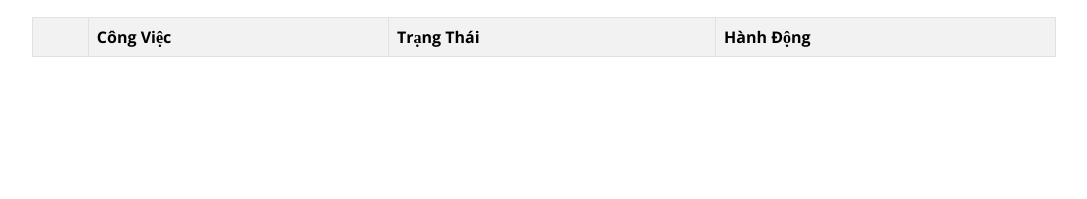
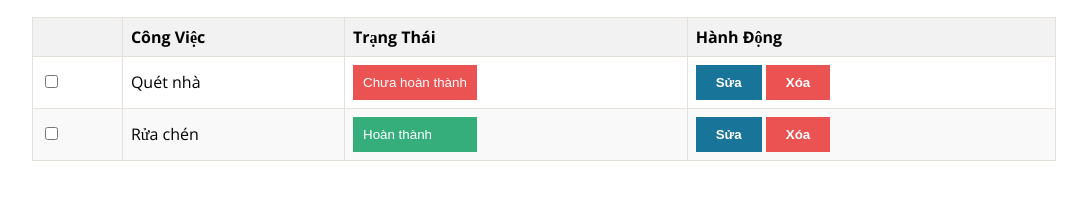
Before and after one commit to tinn1855/to-do-list, a plain HTML site: page index.html in a window 1280 px wide. Shown: the part 137-336 px from the top of the page, without its empty margins (96-1183 px from the left). Drawn offline with nearby package versions, Linux system fonts and the light colour scheme.

Commit message:
fix add task

```diff
--- a/assets/css/styles.css
+++ b/assets/css/styles.css
@@ -122,11 +122,14 @@ tr:nth-child(even) {
   border: none;
   outline: none;
   background-color: var(--color-green);
+  color: var(--color-white);
+  font-weight: 400;
 }
 .incomplete {
   border: none;
   outline: none;
   background-color: var(--color-red);
+  color: var(--color-white);
 }
 
 /* UTILITIES  */
--- a/assets/js/main.js
+++ b/assets/js/main.js
@@ -1,22 +1,36 @@
 let inputBox = document.getElementById("input-box");
-let listTasks = document.getElementById("listTasks");
+let tableTasks = document.getElementById("tableTasks");
 
-function addTask() {
-  if (inputBox.value === "") {
-    alert("Vui lòng nhập công việc");
-  } else {
-    let tr = document.createElement("tr");
-    tr.innerHTML = `
-        <td>
+const listTasks = [
+  {
+    id: 1,
+    description: "Quét nhà",
+    status: "incomplete",
+  },
+  {
+    id: 2,
+    description: "Rửa chén",
+    status: "completed",
+  },
+];
+
+function renderTasks() {
+  tableTasks.innerHTML = "";
+  listTasks.map((task) => {
+    let row = document.createElement("tr");
+    row.innerHTML = `
+       <td>
             <input type="checkbox" name="" id="" />
         </td>
-        <td>${inputBox.value}</td>
+        <td>${task.description}</td>
         <td>
-            <select name="" id="">
-            <option class="completed" value="">Hoàn thành</option>
-            <option class="incomplete" selected value="">
-                Chưa hoàn thành
-            </option>
+            <select class="${task.status}">
+              <option value="incomplete" ${
+                task.status === "incomplete" ? "selected" : ""
+              } >Chưa hoàn thành</option>
+              <option value="completed" ${
+                task.status === "completed" ? "selected" : ""
+              } >Hoàn thành</option>
             </select>
         </td>
         <td>
@@ -24,7 +38,45 @@ function addTask() {
             <button class="btn-delete">Xóa</button>
         </td>
     `;
-    document.getElementById("listTasks").appendChild(tr);
+    tableTasks.appendChild(row);
     inputBox.value = "";
+  });
+}
+renderTasks();
+
+function addTask() {
+  let tasks = inputBox.value.trim();
+  if (tasks === "") {
+    alert("Vui lòng nhập công việc!");
+    return;
   }
+
+  let checkTask = listTasks.some(
+    (task) => task.description.toLowerCase() === tasks.toLowerCase()
+  );
+  if (checkTask) {
+    let comfirmTask = confirm(
+      "Công việc đã có trong danh sách. Bạn có chắc chắc muốn thêm không?"
+    );
+    if (!comfirmTask) {
+      return;
+    }
+  }
+
+  let newTask = {
+    // Tạo id tự động cho mỗi công việc khi thêm vào listTasks
+    id: listTasks.length ? listTasks[listTasks.length - 1].id + 1 : 1,
+    description: tasks,
+    status: "incomplete",
+  };
+
+  listTasks.push(newTask);
+  inputBox.value = "";
+  renderTasks();
 }
+
+inputBox.addEventListener("keypress", (event) => {
+  if (event.key === "Enter") {
+    addTask();
+  }
+});
--- a/index.html
+++ b/index.html
@@ -38,7 +38,7 @@
             <th>Hành Động</th>
           </tr>
         </thead>
-        <tbody id="listTasks"></tbody>
+        <tbody id="tableTasks"></tbody>
       </table>
     </div>
     <script src="assets/js/main.js"></script>
```
